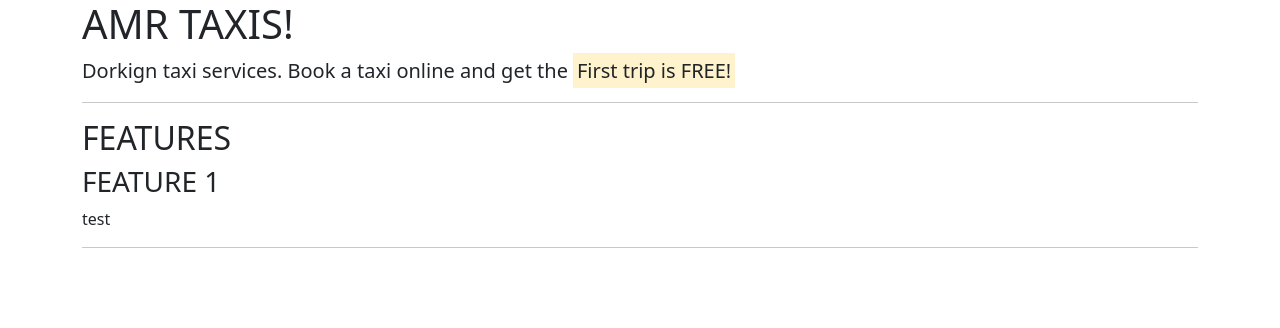
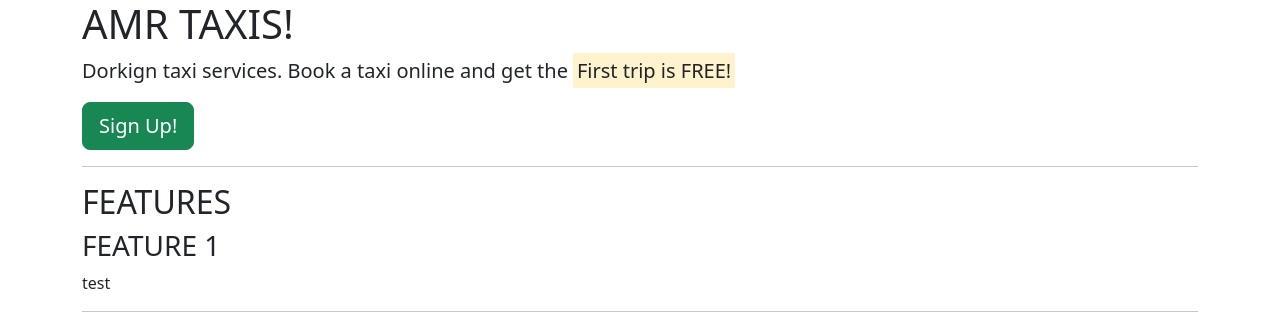
Before and after one commit to mushfique44/AMR_TAXIS_P4, a website: page index.html in a window 1280 px wide. Drawn offline with nearby package versions, Linux system fonts and the light colour scheme.

Commit message:
edit: adding a button

```diff
--- a/index.html
+++ b/index.html
@@ -13,6 +13,7 @@
         <section class="callout">
             <h1>AMR TAXIS!</h1>
             <p class="lead">Dorkign taxi services. Book a taxi online and get the <strong><mark>First trip is FREE!</mark></strong></p>
+            <button class="btn btn-success btn-lg">Sign Up!</button>
         </section>
         <hr>
         <section class="features">
```
